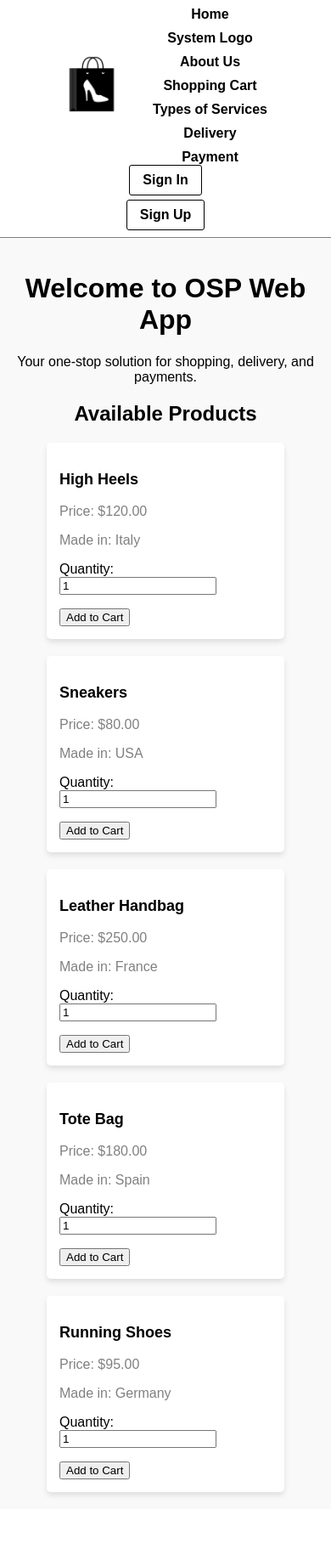
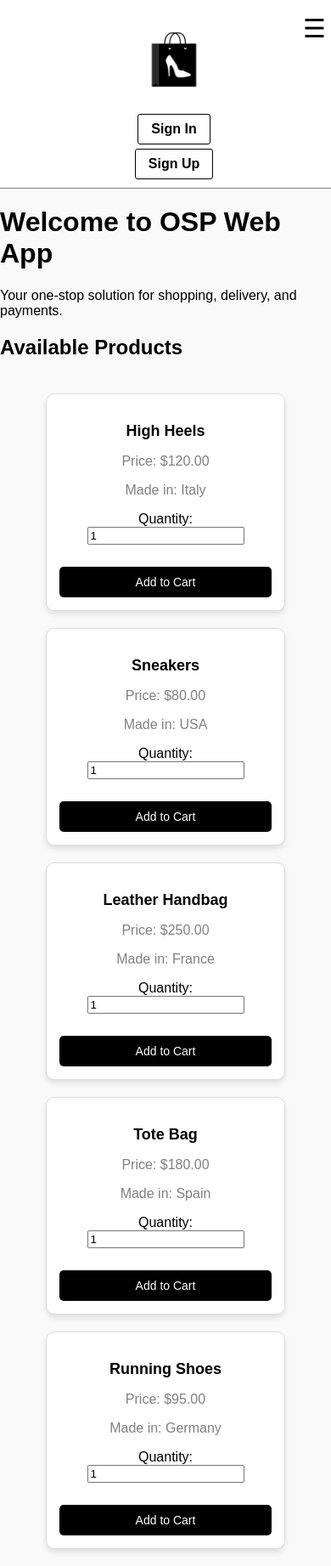
Before and after one commit to sarahrosehassan/OSP-WebApp-CPS630, a PHP site: page / in a window 390 px wide. Shown: the whole page at 85% size. Before the commit the page ends 1762 px from the top, so only its background shows below. Run offline with PHP 8.4, Linux system fonts and the light colour scheme; data comes from the database, SQL or seed files in the repository.

Commit message:
Initial commit - Project setup and styling fixes

```diff
--- a/css/style.css
+++ b/css/style.css
@@ -11,9 +11,11 @@ body {
   display: flex;
   justify-content: space-between;
   align-items: center;
-  background-color: white; /* White background */
-  padding: 8px 10px;
-  border-bottom: 1px solid grey; /* Optional for contrast */
+  background-color: white;
+  padding: 10px 15px;
+  border-bottom: 1px solid grey;
+  position: relative;
+  width: 100%;
 }
 
 /* Navbar Left Section (Logo) */
@@ -24,11 +26,11 @@ body {
 
 /* Adjust Logo */
 .logo-img {
-  width: 120px; /* Adjust size as needed */
+  width: 120px;
   height: auto;
 }
 
-/* Navbar Menu */
+/* Navigation Menu (Visible on Large Screens) */
 .nav-menu {
   list-style: none;
   display: flex;
@@ -37,19 +39,17 @@ body {
 }
 
 .nav-menu li {
-  margin-right: 15px;
+  margin: 0 15px;
 }
 
-/* Navbar Links */
 .nav-menu li a {
   text-decoration: none;
-  color: black; /* Black text */
+  color: black;
   font-weight: bold;
   padding: 8px 12px;
   transition: 0.3s;
 }
 
-/* Hover effect - text turns grey */
 .nav-menu li a:hover {
   color: grey;
 }
@@ -57,6 +57,7 @@ body {
 /* Right-side navigation (Sign In & Sign Up) */
 .nav-right {
   display: flex;
+  align-items: center;
   gap: 10px;
 }
 
@@ -66,82 +67,142 @@ body {
   padding: 8px 15px;
   border-radius: 3px;
   font-weight: bold;
-  color: black; /* Black text */
-  background-color: white; /* White background */
-  border: 1px solid black; /* Black border */
+  color: black;
+  background-color: white;
+  border: 1px solid black;
   transition: 0.3s;
 }
 
-/* Button hover effect */
 .btn:hover {
-  background-color: grey; /* Turns grey on hover */
+  background-color: grey;
   color: white;
 }
 
-/* Page Styling */
-main {
-  padding: 20px;
-  text-align: center;
+/* 🔹 Hamburger Menu Button */
+.hamburger {
+  display: none; /* Hidden on large screens */
+  font-size: 30px; /* Make it larger */
+  cursor: pointer;
+  background: none;
+  border: none;
+  outline: none;
+  color: black; /* Ensure visibility */
+  position: absolute;
+  right: 20px;
+  top: 15px;
+  z-index: 1000; /* Ensure it's above everything */
 }
 
-/* Product List */
+/* 🔹 Product List Styling */
 .product-list {
   display: flex;
   flex-wrap: wrap;
   justify-content: center;
   gap: 20px;
+  padding: 20px;
 }
 
-/* Product Card */
+/* 🔹 Product Box Styling */
 .product {
   background: white;
+  border: 1px solid #ddd; /* Light grey border */
   padding: 15px;
-  border-radius: 5px;
-  box-shadow: 0px 4px 6px rgba(0, 0, 0, 0.1);
+  border-radius: 10px; /* Rounded corners */
+  box-shadow: 0px 4px 6px rgba(0, 0, 0, 0.1); /* Subtle shadow */
   width: 250px;
-  text-align: left;
+  text-align: center;
+  transition: 0.3s ease-in-out;
 }
 
-/* Product Title */
+.product:hover {
+  transform: translateY(-5px); /* Slight lift effect on hover */
+  box-shadow: 0px 6px 10px rgba(0, 0, 0, 0.15);
+}
+
+/* 🔹 Product Title */
 .product h3 {
   font-size: 18px;
   color: black;
+  margin-bottom: 10px;
 }
 
-/* Product Price */
+/* 🔹 Product Price */
 .product p {
   font-size: 16px;
   color: grey;
 }
 
-/* Add to Cart Button */
-.product input[type="submit"] {
+/* 🔹 Add to Cart Button */
+.product button {
   background-color: black;
   color: white;
   padding: 10px;
   border: none;
-  border-radius: 3px;
+  border-radius: 5px;
   cursor: pointer;
   transition: 0.3s;
+  font-size: 14px;
+  width: 100%;
+  margin-top: 10px;
 }
 
-.product input[type="submit"]:hover {
+.product button:hover {
   background-color: grey;
   color: black;
 }
 
-/* Responsive Design */
+/* 🔹 Responsive Styling for Medium Screens (Tablets, Small Laptops) */
+@media (max-width: 1024px) {
+  .navbar {
+    padding: 10px;
+    flex-wrap: wrap;
+  }
+
+  .nav-menu {
+    flex-wrap: wrap;
+    justify-content: center;
+  }
+
+  .nav-menu li {
+    margin: 5px 10px;
+  }
+
+  .nav-right {
+    flex-wrap: wrap;
+    justify-content: center;
+  }
+}
+
+/* 🔹 Mobile View (Small Screens) */
 @media (max-width: 768px) {
   .navbar {
     flex-direction: column;
     align-items: center;
-    text-align: center;
   }
 
+  /* Show hamburger menu */
+  .hamburger {
+    display: block;
+  }
+
+  /* Hide menu by default on small screens */
   .nav-menu {
+    display: none;
     flex-direction: column;
     align-items: center;
-    gap: 10px;
+    width: 100%;
+    background-color: white;
+    position: absolute;
+    top: 60px;
+    left: 0;
+    text-align: center;
+    padding: 10px 0;
+    box-shadow: 0px 4px 6px rgba(0, 0, 0, 0.1);
+  }
+
+  /* Show menu when active */
+  .nav-menu.active {
+    display: flex;
   }
 
   .nav-right {
--- /dev/null
+++ b/js/script.js
@@ -0,0 +1,10 @@
+document.addEventListener("DOMContentLoaded", function () {
+    const hamburger = document.querySelector(".hamburger");
+    const navMenu = document.querySelector(".nav-menu");
+
+    if (hamburger) {
+        hamburger.addEventListener("click", function () {
+            navMenu.classList.toggle("active");
+        });
+    }
+});
--- /dev/null
+++ b/php/fetch_products.php
@@ -0,0 +1,3 @@
+<?php
+$products = $conn->query("SELECT * FROM Item_Table");
+?>
--- /dev/null
+++ b/php/fetch_user.php
@@ -0,0 +1,10 @@
+<?php
+$user = null;
+if (isset($_SESSION['user_id'])) {
+    $user_id = $_SESSION['user_id'];
+    $user_query = $conn->prepare("SELECT * FROM User_Table WHERE User_Id = ?");
+    $user_query->bind_param("i", $user_id);
+    $user_query->execute();
+    $user = $user_query->get_result()->fetch_assoc();
+}
+?>
--- /dev/null
+++ b/php/header.php
@@ -0,0 +1,38 @@
+<?php
+include '../db/db.php'; // Include database connection
+include 'fetch_user.php'; // Fetch user details
+?>
+
+<header>
+    <nav class="navbar">
+        <div class="nav-left">
+            <a href="index.php" class="logo">
+                <img src="../img/OSP-logo.png" alt="OSP Logo" class="logo-img">
+            </a>
+        </div>
+
+        <!-- 🔹 Hamburger Button (For Mobile) -->
+        <button class="hamburger">&#9776;</button>
+
+        <!-- Navigation Menu -->
+        <ul class="nav-menu">
+            <li><a href="index.php">Home</a></li>
+            <li><a href="logo.php">System Logo</a></li>
+            <li><a href="about.php">About Us</a></li>
+            <li><a href="shopping.php">Shopping Cart</a></li>
+            <li><a href="services.php">Types of Services</a></li>
+            <li><a href="delivery.php">Delivery</a></li>
+            <li><a href="payment.php">Payment</a></li>
+        </ul>
+
+        <div class="nav-right">
+            <?php if ($user): ?>
+                <span>Welcome, <?= htmlspecialchars($user['Name']) ?> (Balance: $<?= number_format($user['Balance'], 2) ?>)</span>
+                <a href="logout.php" class="btn">Logout</a>
+            <?php else: ?>
+                <a href="signin.php" class="btn">Sign In</a>
+                <a href="signup.php" class="btn btn-outline">Sign Up</a>
+            <?php endif; ?>
+        </div>
+    </nav>
+</header>
--- a/php/index.php
+++ b/php/index.php
@@ -1,22 +1,10 @@
 <?php
-error_reporting(E_ALL);
-ini_set('display_errors', 1);
+// Start session and include database connection
 session_start();
-include 'db.php'; // Database connection file
+include '../db/db.php';  // Database connection file
+include 'fetch_products.php';  // Fetch products from DB
+?>
 
-// Fetch products
-$products = $conn->query("SELECT * FROM Item_Table");
-
-// Check if user is logged in
-$user = null;
-if (isset($_SESSION['user_id'])) {
-    $user_id = $_SESSION['user_id'];
-    $user_query = $conn->prepare("SELECT * FROM User_Table WHERE User_Id = ?");
-    $user_query->bind_param("i", $user_id);
-    $user_query->execute();
-    $user = $user_query->get_result()->fetch_assoc();
-}
-?>
 <!DOCTYPE html>
 <html lang="en">
 <head>
@@ -26,33 +14,10 @@ if (isset($_SESSION['user_id'])) {
     <link rel="stylesheet" href="../css/style.css">
 </head>
 <body>
-    <header>
-        <nav class="navbar">
-            <div class="nav-left">
-                <a href="index.php" class="logo">
-                    <img src="../img/OSP-logo.png" alt="OSP Logo" class="logo-img">
-                </a>
-                <ul class="nav-menu">
-                    <li><a href="index.php">Home</a></li>
-                    <li><a href="logo.php">System Logo</a></li>
-                    <li><a href="about.php">About Us</a></li>
-                    <li><a href="shopping.php">Shopping Cart</a></li>
-                    <li><a href="services.php">Types of Services</a></li>
-                    <li><a href="delivery.php">Delivery</a></li>
-                    <li><a href="payment.php">Payment</a></li>
-                </ul>
-            </div>
-            <div class="nav-right">
-                <?php if ($user): ?>
-                    <span>Welcome, <?= htmlspecialchars($user['Name']) ?> (Balance: $<?= number_format($user['Balance'], 2) ?>)</span>
-                    <a href="logout.php" class="btn">Logout</a>
-                <?php else: ?>
-                    <a href="signin.php" class="btn">Sign In</a>
-                    <a href="signup.php" class="btn btn-outline">Sign Up</a>
-                <?php endif; ?>
-            </div>
-        </nav>
-    </header>
+
+    <!-- Include Navbar -->
+    <?php include 'header.php'; ?>
+
     <main>
         <h1>Welcome to OSP Web App</h1>
         <p>Your one-stop solution for shopping, delivery, and payments.</p>
@@ -73,6 +38,11 @@ if (isset($_SESSION['user_id'])) {
         </div>
     <?php endwhile; ?>
 </div>
+
     </main>
+
+    <!-- Link External JavaScript -->
+    <script src="../js/script.js"></script>
+
 </body>
 </html>
```
Also changed, not shown: db/db.php (renamed from php/db.php), 9 other files. Lines whose indentation alone changed are shown as unchanged.
